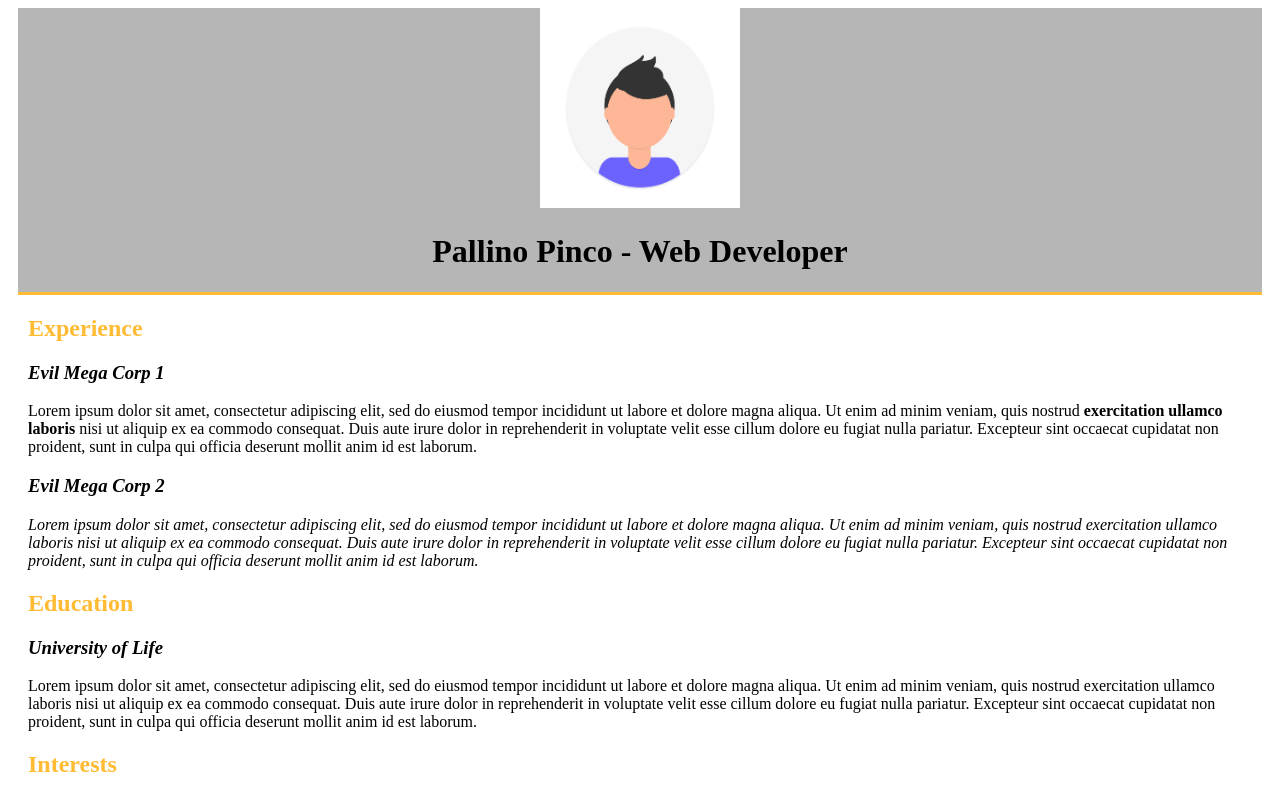
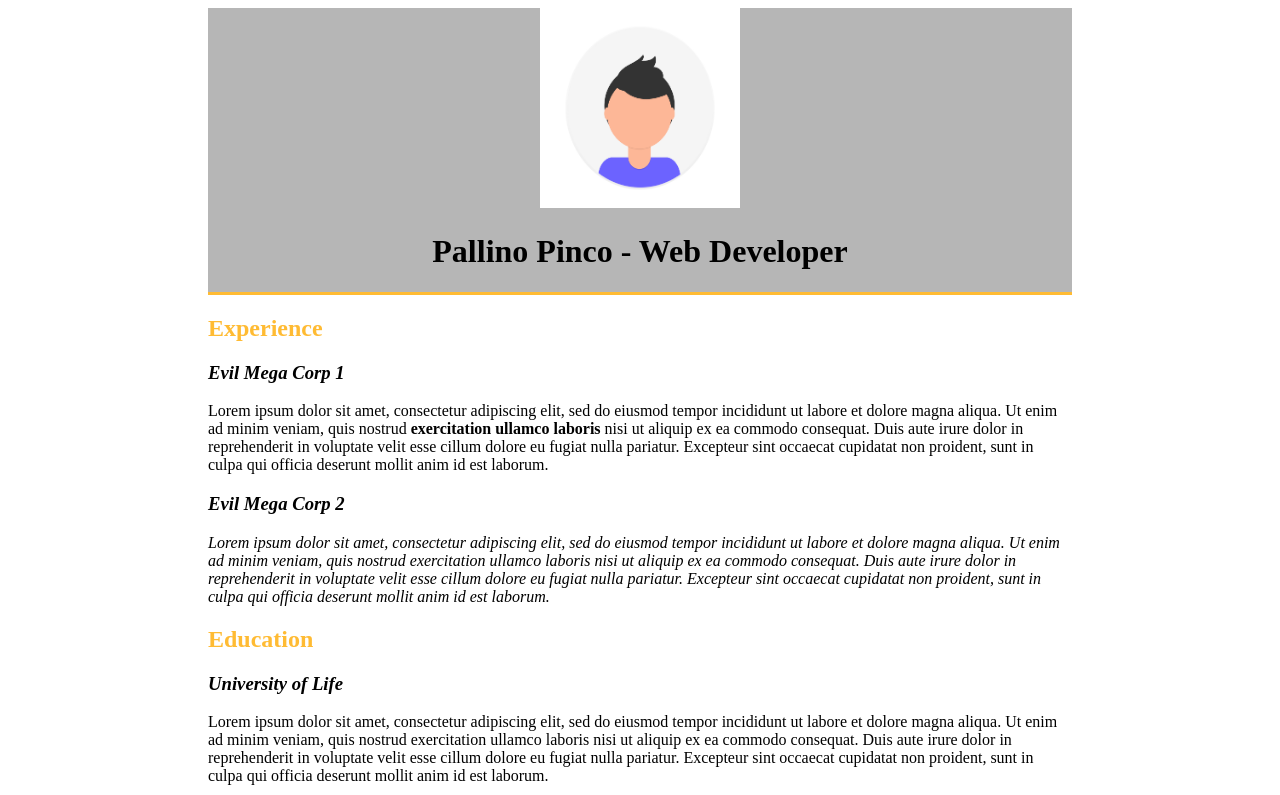
Before and after one commit to Pedra96/html-css-curriculum-vitae, a plain HTML site: page index.html in a window 1280 px wide. Shown: the top 795 px of the page. Drawn offline with Linux system fonts and the light colour scheme.

Commit message:
Modificato margine

```diff
--- a/style.css
+++ b/style.css
@@ -3,8 +3,8 @@ header{
     text-align: center;
     background-color: rgba(128, 128, 128, 0.575);
     border-bottom:3px solid #ffbb33;
-    margin-left: 10px;
-    margin-right: 10px;
+    margin-left: 200px;
+    margin-right: 200px;
 
 }
 
@@ -30,8 +30,8 @@ h3{
 }
 
 div{
-    margin-left: 20px;
-    margin-right: 20px;
+    margin-left: 200px;
+    margin-right: 200px;
 
 }
 
```
